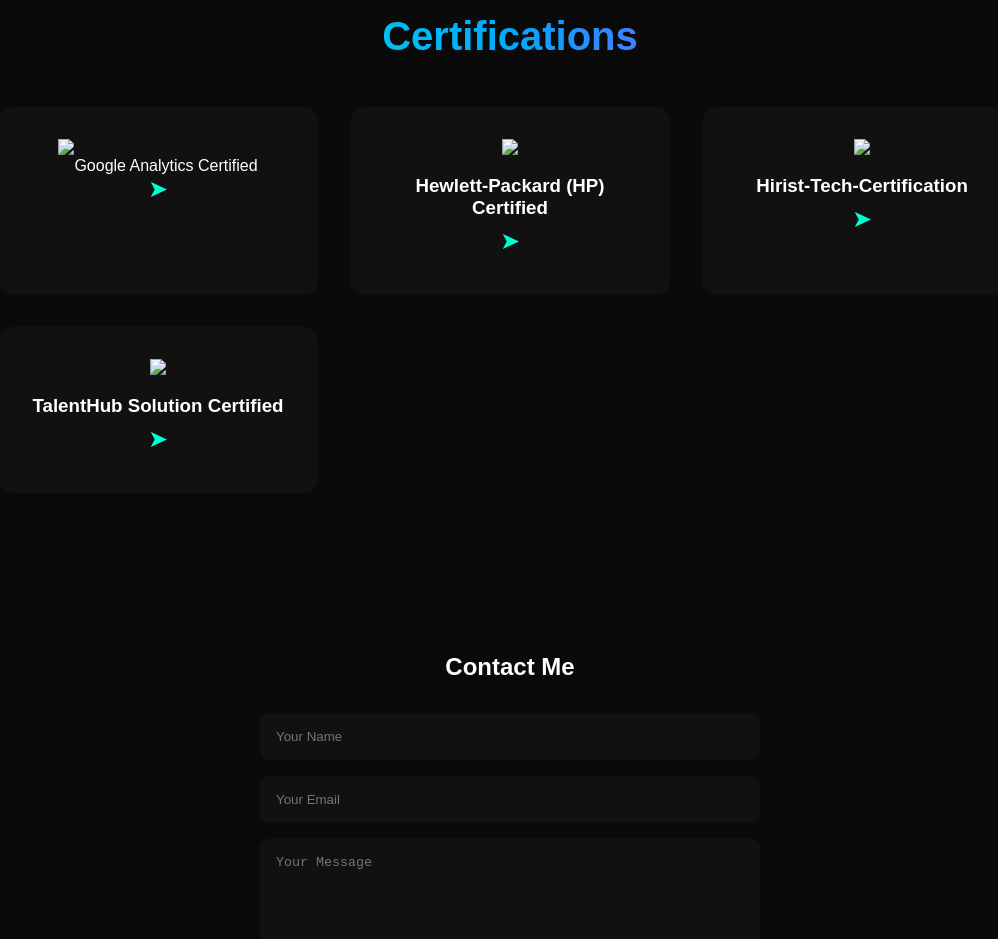
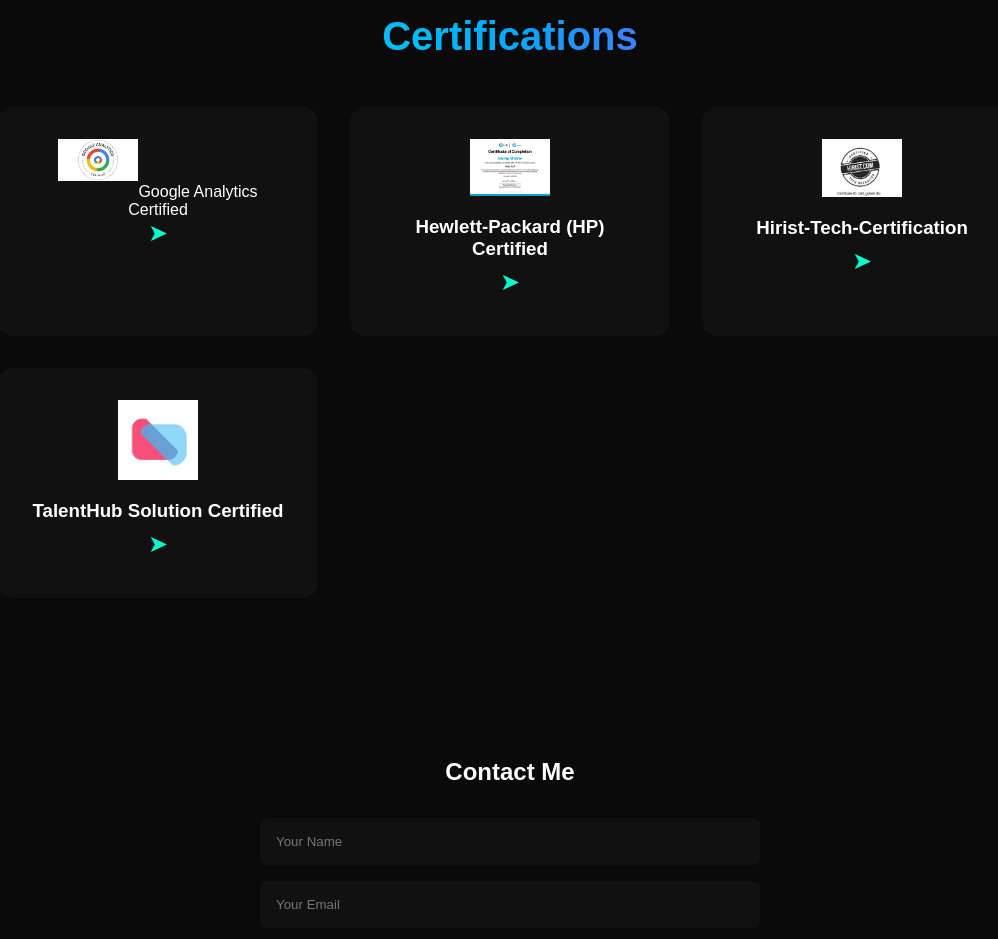
Before and after one commit to Anurag01Git/Webfolio, a plain HTML site: page index.html in a window 1280 px wide. Shown: the part 2640-3579 px from the top of the page, without its empty margins (130-1128 px from the left). Drawn offline with Linux system fonts and the light colour scheme.

Commit message:
Update index.html

```diff
--- a/index.html
+++ b/index.html
@@ -139,7 +139,7 @@
     <h2>Certifications</h2>
     <div class="certifications-grid">
       <div class="certificate-card">
-        <img src="C1"
+        <img src="C1.jpg"
         <h3>Google Analytics Certified</h3>
         <div class="arrow">➤</div>
         <div class="certificate-popup">
@@ -147,7 +147,7 @@
         </div>
       </div>
       <div class="certificate-card">
-        <img src="C2">
+        <img src="C2.jpg">
         <h3>Hewlett-Packard (HP) Certified </h3>
         <div class="arrow">➤</div>
         <div class="certificate-popup">
@@ -155,7 +155,7 @@
         </div>
       </div>
       <div class="certificate-card">
-        <img src="C3">
+        <img src="C3.jpg">
         <h3>Hirist-Tech-Certification</h3>
         <div class="arrow">➤</div>
         <div class="certificate-popup">
@@ -163,7 +163,7 @@
             </div>
       </div>
       <div class="certificate-card">
-        <img src="C4">
+        <img src="C4.jpg">
         <h3>TalentHub Solution Certified</h3>
         <div class="arrow">➤</div>
         <div class="certificate-popup">
```
